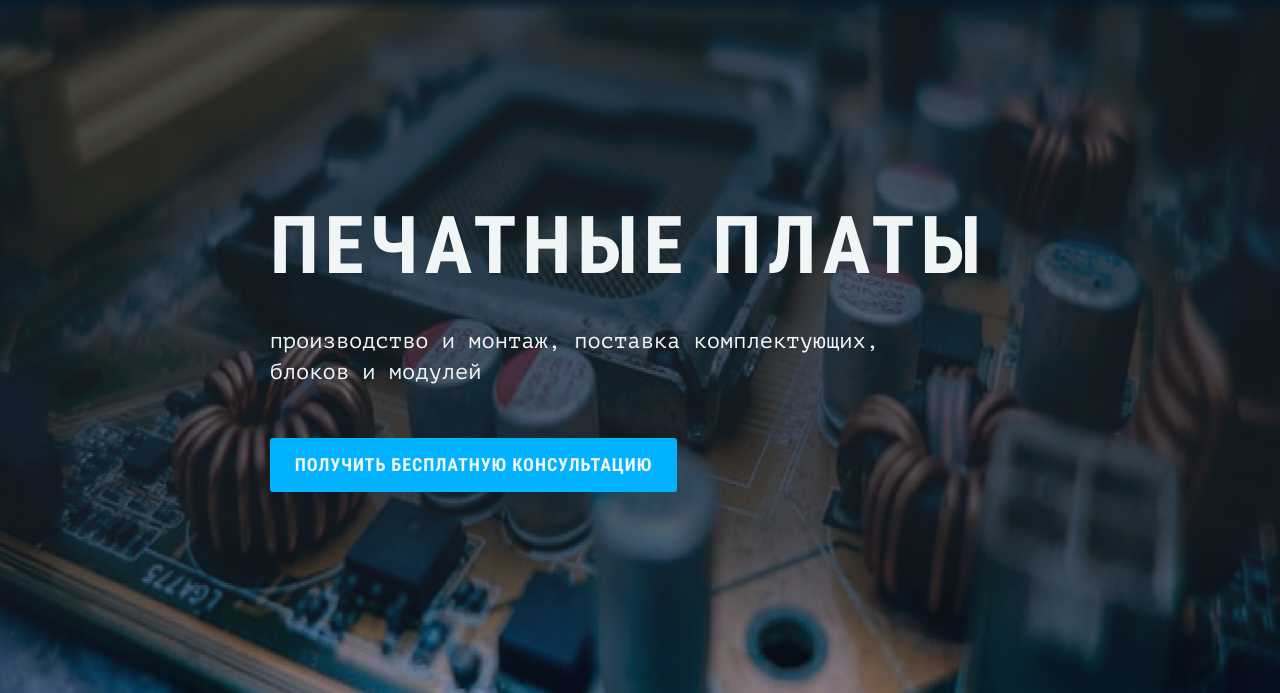
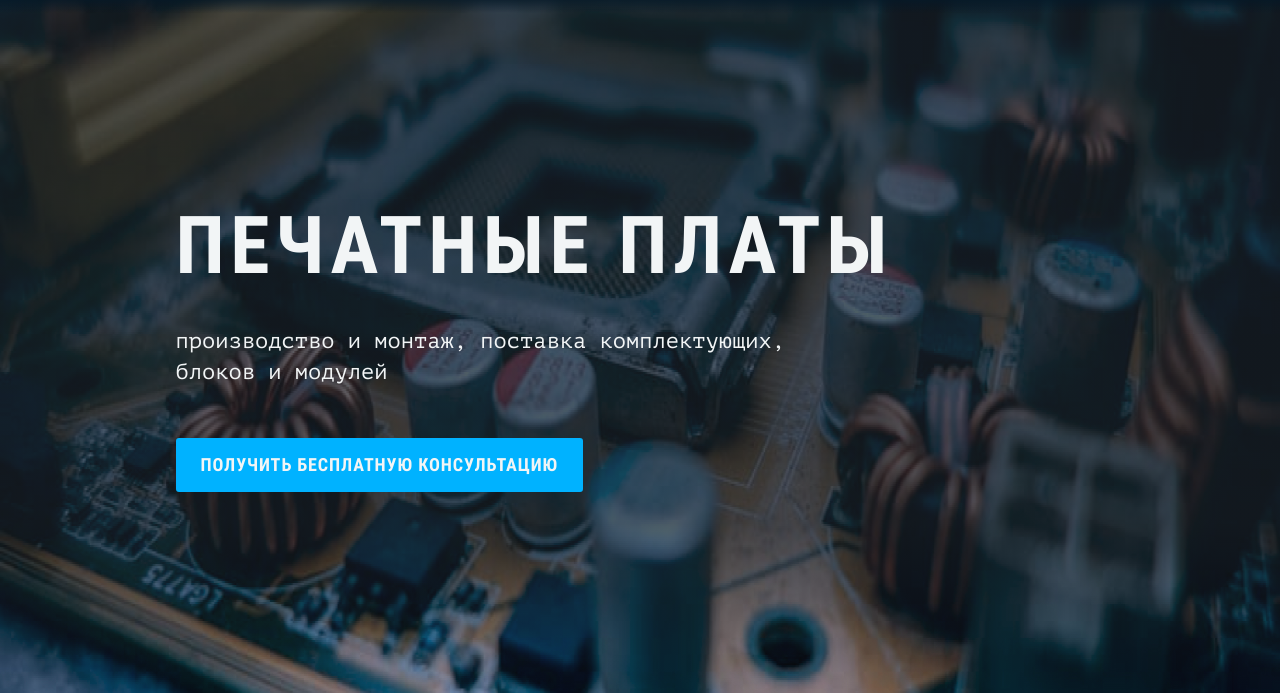
Before and after one commit to chazyspoller/SmartDevice, a website built with webpack: page source/index.html in a window 1280 px wide. Shown: the part 107-800 px from the top of the page. Built offline with nearby package versions, Linux system fonts and the light colour scheme; files whose address does not match are found by name.

Commit message:
Delete left and right padding of intro (125)

```diff
--- a/source/sass/blocks/intro.scss
+++ b/source/sass/blocks/intro.scss
@@ -1,5 +1,5 @@
 .intro {
-  padding: 120px + 185px 125px 80px 19.6%;
+  padding: 120px + 185px 0 80px;
   min-height: 880px;
   background-color: $color-blue-form;
   background-image: url("../img/intro-bg.jpg");
@@ -45,6 +45,7 @@
 
   h2 {
     @include reset-margins;
+    margin-left: 10.2%;
     position: relative;
     z-index: 1;
     font: 700 5em/1.2em $ff-titles;
@@ -54,6 +55,7 @@
     margin-bottom: 32px;
 
     @include vp-1024 {
+      margin-left: 0;
       font: 700 4em/1.2em $ff-titles;
       margin-bottom: 2px;
     }
@@ -66,6 +68,7 @@
 
   p {
     @include reset-margins;
+    margin-left: 10.2%;
     max-width: 700px;
     position: relative;
     z-index: 1;
@@ -74,6 +77,7 @@
     margin-bottom: 50px;
 
     @include vp-1024 {
+      margin-left: 0;
       padding-right: 0;
       margin-bottom: 60px;
     }
@@ -90,6 +94,7 @@
   z-index: 1;
   display: inline-block;
   vertical-align: middle;
+  margin-left: 10.2%;
   padding: 16px 25px;
   font: 700 1.13em/1.2em $ff-titles;
   letter-spacing: 0.05em;
```
Also changed, not shown: build/css/style.css, build/css/style.min.css, 1 other file.
